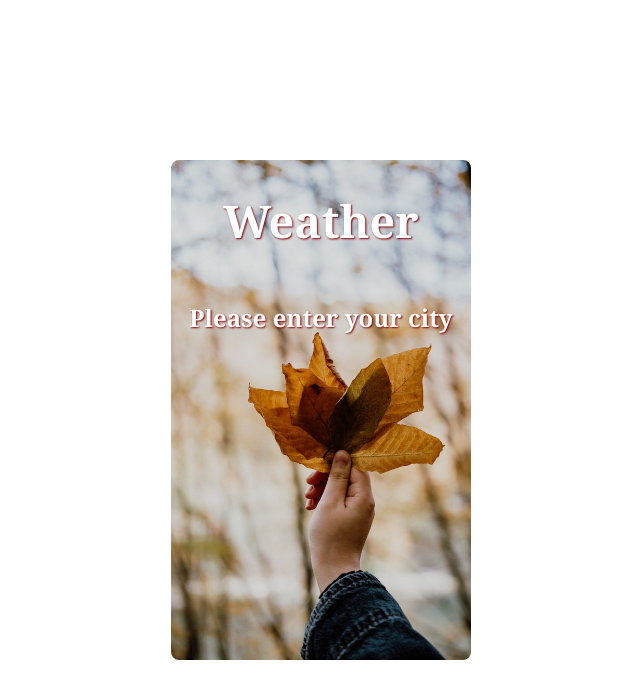
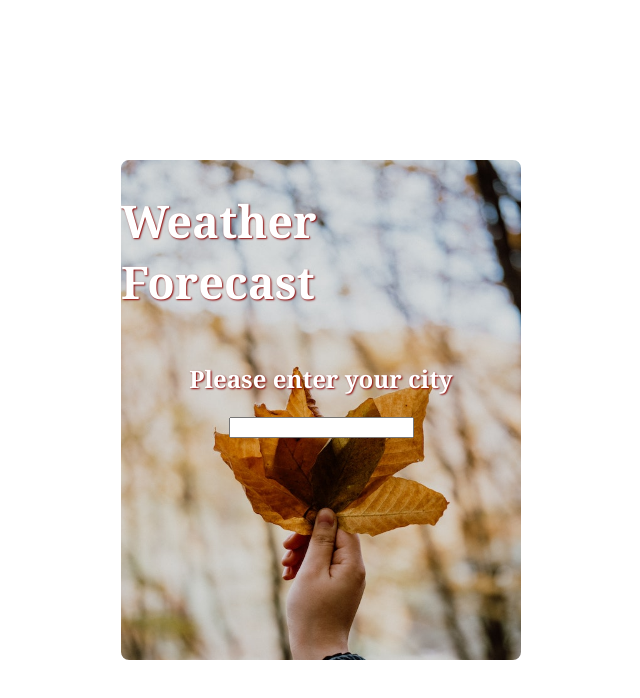
Before and after one commit to ryjw/weather-forecasting-app, a React (Vite) app: page / in a window 1280 px wide. Shown: the top 698 px of the page, without its empty margins (327-967 px from the left). Built offline with nearby package versions, Linux system fonts and the light colour scheme.

Commit message:
Added weather API calls, a search bar for searching your city, and a API-returned selection of locations with that name

```diff
--- /dev/null
+++ b/src/API/index.js
@@ -0,0 +1,2 @@
+export const API = "http://api.openweathermap.org";
+export const APIKey = "f70463e0d75764d77b3fdf1321573a1f";
--- a/src/App.jsx
+++ b/src/App.jsx
@@ -8,7 +8,7 @@ function App() {
   return (
     <>
       {!weather ? (
-        <LandingPage weather={weather} setWeather={setWeather} />
+        <LandingPage setWeather={setWeather} />
       ) : (
         <WeatherPage weather={weather} setWeather={setWeather} />
       )}
--- a/src/components/LandingPage.jsx
+++ b/src/components/LandingPage.jsx
@@ -1,6 +1,7 @@
 import { useEffect, useState } from "react";
+import Picker from "./Picker";
 
-export default function LandingPage() {
+export default function LandingPage({ setWeather }) {
   const [season, setSeason] = useState("spring");
 
   useEffect(() => {
@@ -25,8 +26,9 @@ export default function LandingPage() {
 
   return (
     <div className={`landing-container ${season}`}>
-      <h1>Weather</h1>
+      <h1>Weather Forecast</h1>
       <h2>Please enter your city</h2>
+      <Picker setWeather={setWeather} />
     </div>
   );
 }
--- /dev/null
+++ b/src/components/Picker.jsx
@@ -0,0 +1,50 @@
+import { useState } from "react";
+import { API, APIKey } from "../API";
+
+export default function Picker({ setWeather }) {
+  const [cityReturn, setCityReturn] = useState([]);
+  const [citySearchName, setCitySearchName] = useState("");
+
+  async function citySearch(e) {
+    e.preventDefault();
+    const res = await fetch(
+      `${API}/geo/1.0/direct?q=${citySearchName}&limit=5&appid=${APIKey}`
+    );
+    const info = await res.json();
+    setCityReturn(info);
+  }
+
+  async function handleCitySelected(e) {
+    const index = e.target.value;
+    const lat = cityReturn[index].lat;
+    const lon = cityReturn[index].lon;
+    const res = await fetch(
+      `${API}/data/2.5/weather?lat=${lat}&lon=${lon}&appid=${APIKey}`
+    );
+    const info = await res.json();
+    setWeather(info);
+  }
+
+  return (
+    <>
+      <form onSubmit={citySearch}>
+        <input
+          type="text"
+          onChange={(e) => setCitySearchName(e.target.value)}
+        />
+      </form>
+      {cityReturn.length > 0 && (
+        <select onChange={handleCitySelected} name="pick-city" id="pick-city">
+          <option value="">Please select your city</option>
+          {cityReturn.map((city, index) => {
+            return (
+              <option value={index} key={index}>
+                {city.name}, {city.state}, {city.country}
+              </option>
+            );
+          })}
+        </select>
+      )}
+    </>
+  );
+}
--- a/src/index.css
+++ b/src/index.css
@@ -10,7 +10,7 @@ body {
 .landing-container {
   margin-top: 150px;
   height: 500px;
-  width: 300px;
+  width: 400px;
   border: 2px solid white;
   border-radius: 10px;
   color: white;
```
